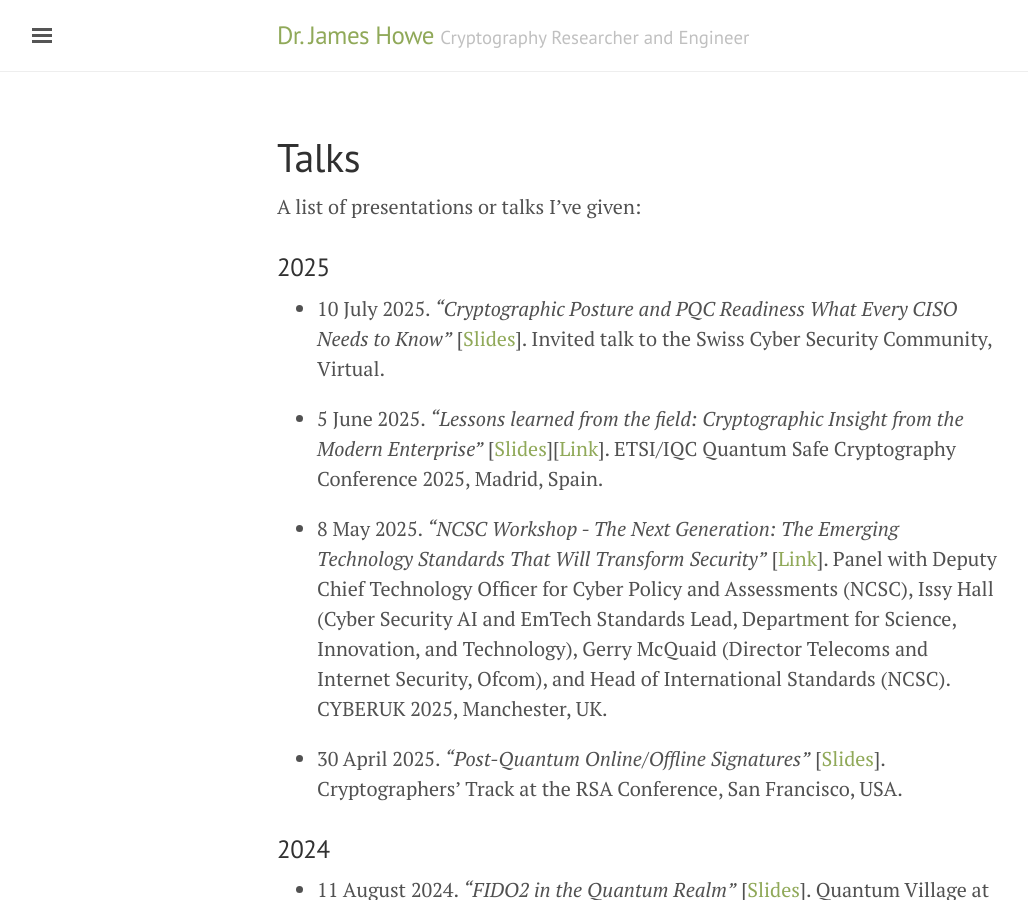
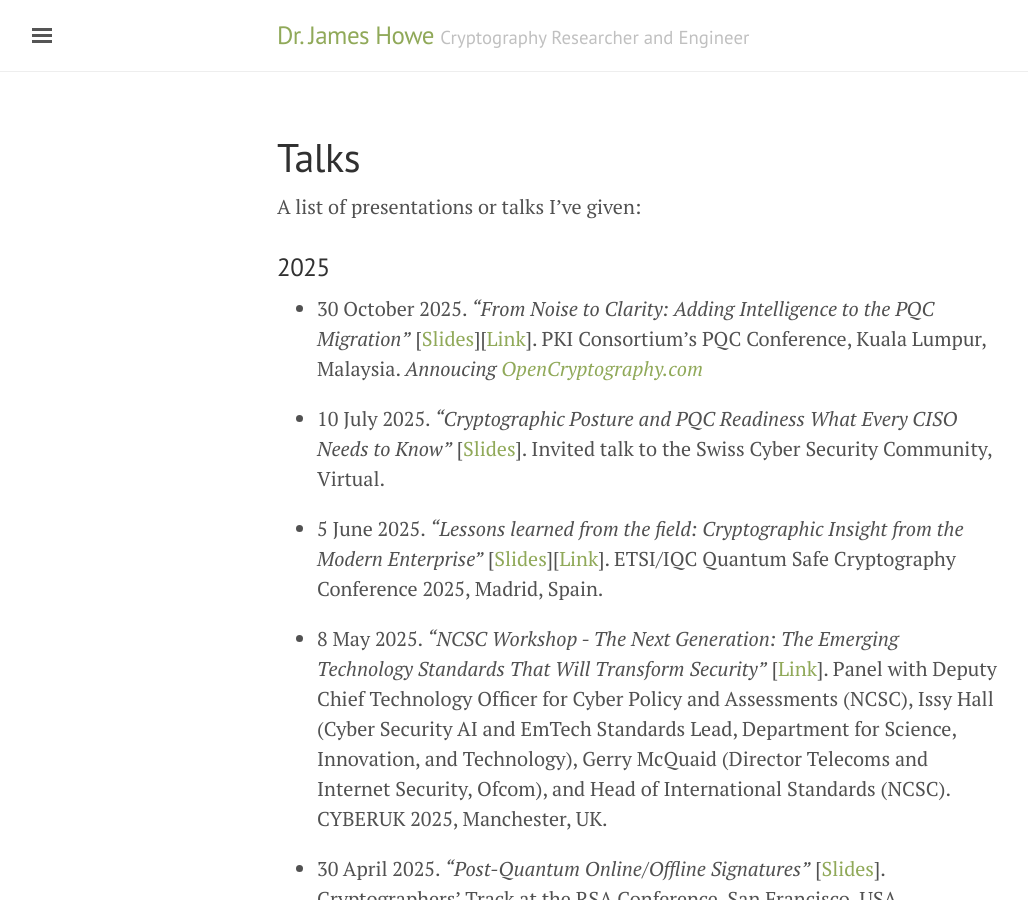
Before and after one commit to jameshoweee/jameshoweee.github.io, a Jekyll site: the page built from talks.md, in a window 1280 px wide and 900 px high. Shown: the whole window, without its empty margins (3-1031 px from the left). Built offline with Jekyll 4.4.1, drawn with Linux system fonts in a browser that asks for light colours.

Commit message:
Update talks.md

```diff
--- a/talks.md
+++ b/talks.md
@@ -7,6 +7,8 @@ permalink: /talks/
 A list of presentations or talks I've given:
 
 ### 2025
+* 30 October 2025. *"From Noise to Clarity: Adding Intelligence to the PQC Migration"* [[Slides](files/JamesHowe-PKIC-PQC-2025.pdf)][[Link](https://pkic.org/events/2025/pqc-conference-kuala-lumpur-my/#nav-thursday)]. PKI Consortium's PQC Conference, Kuala Lumpur, Malaysia. *Annoucing [OpenCryptography.com](https://opencryptography.com/)*
+
 * 10 July 2025. *"Cryptographic Posture and PQC Readiness What Every CISO Needs to Know"* [[Slides](files/Swiss-Cyber-Security-Community.pdf)]. Invited talk to the Swiss Cyber Security Community, Virtual.
 
 * 5 June 2025. *"Lessons learned from the field: Cryptographic Insight from the Modern Enterprise"* [[Slides](files/S32_HOWE_SANDBOXAQ.pdf)][[Link](https://www.etsi.org/events/2450-etsi-iqc-quantum-safe-cryptography-conference-2025#pane-2/)]. ETSI/IQC Quantum Safe Cryptography Conference 2025, Madrid, Spain.
```
